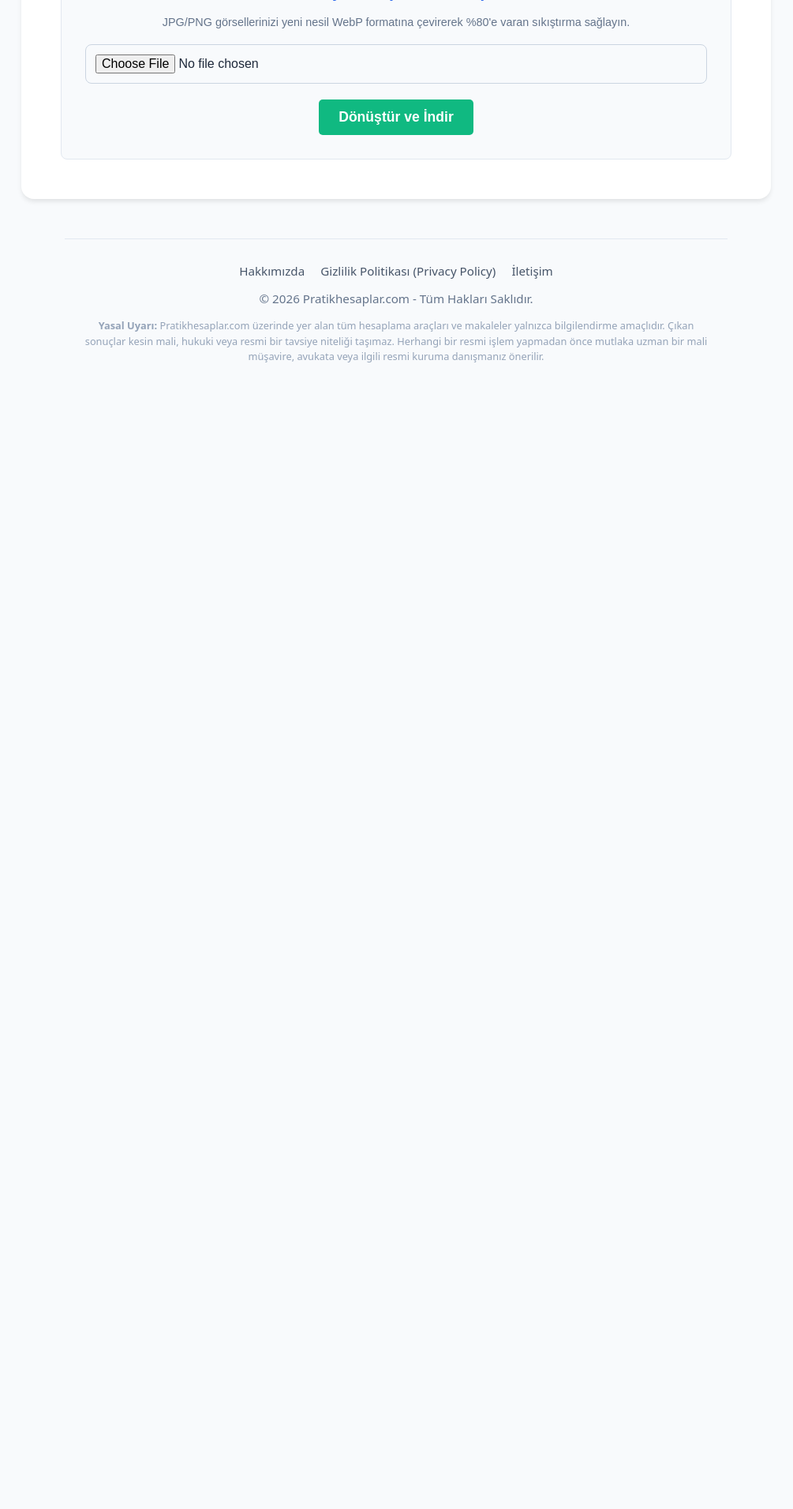
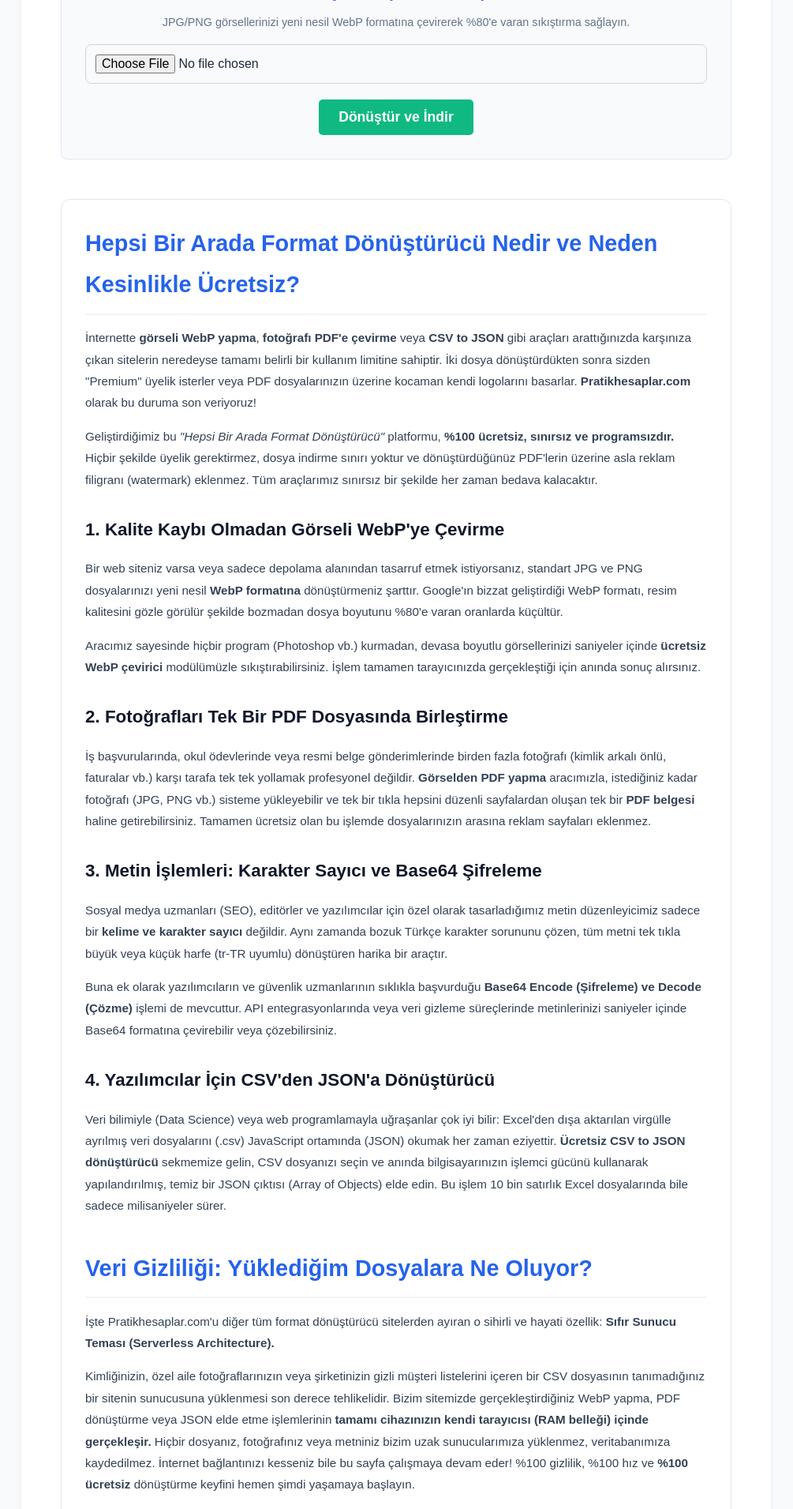
Before and after one commit to cempolat172-arch/pratikhesaplar, a FastAPI app: page /format-donusturucu in a window 1280 px wide. Shown: the part 677-2588 px from the top of the page at 79% size, without its empty margins (138-1143 px from the left). Before the commit the page ends 1136 px from the top, so only its background shows below. Run offline with FastAPI, Linux system fonts and the light colour scheme; data that the repository does not hold is empty; some libraries are stand-ins or nearby versions.

Commit message:
SEO: Donusturucu aracinin altina 600+ kelimelik %100 ozgun SEO aciklamalari eklendi.

```diff
--- a/templates/donusturucu.html
+++ b/templates/donusturucu.html
@@ -60,6 +60,32 @@
             <pre id="jsonOutput" style="background: #1e293b; color: #a5b4fc; padding: 20px; margin-top: 20px; max-height: 250px; overflow: auto; border-radius: 8px; text-align: left; font-size: 0.9rem; display: none;"></pre>
         </div>
     </div>
+
+    <!-- SEO ve Aciklama Alani -->
+    <div class="seo-content" style="max-width: 900px; margin: 50px auto; padding: 30px; background: #ffffff; border-radius: 12px; border: 1px solid #e2e8f0; line-height: 1.8; color: #334155; font-family: sans-serif;">
+        <h2 style="color: var(--primary); font-size: 1.8rem; margin-top: 0;">Hepsi Bir Arada Format Dönüştürücü Nedir ve Neden Kesinlikle Ücretsiz?</h2>
+        <p>İnternette <strong>görseli WebP yapma</strong>, <strong>fotoğrafı PDF'e çevirme</strong> veya <strong>CSV to JSON</strong> gibi araçları arattığınızda karşınıza çıkan sitelerin neredeyse tamamı belirli bir kullanım limitine sahiptir. İki dosya dönüştürdükten sonra sizden "Premium" üyelik isterler veya PDF dosyalarınızın üzerine kocaman kendi logolarını basarlar. <strong>Pratikhesaplar.com</strong> olarak bu duruma son veriyoruz!</p>
+        <p>Geliştirdiğimiz bu <em>"Hepsi Bir Arada Format Dönüştürücü"</em> platformu, <strong>%100 ücretsiz, sınırsız ve programsızdır.</strong> Hiçbir şekilde üyelik gerektirmez, dosya indirme sınırı yoktur ve dönüştürdüğünüz PDF'lerin üzerine asla reklam filigranı (watermark) eklenmez. Tüm araçlarımız sınırsız bir şekilde her zaman bedava kalacaktır.</p>
+
+        <h3 style="color: #0f172a; margin-top: 30px; font-size: 1.4rem;">1. Kalite Kaybı Olmadan Görseli WebP'ye Çevirme</h3>
+        <p>Bir web siteniz varsa veya sadece depolama alanından tasarruf etmek istiyorsanız, standart JPG ve PNG dosyalarınızı yeni nesil <strong>WebP formatına</strong> dönüştürmeniz şarttır. Google'ın bizzat geliştirdiği WebP formatı, resim kalitesini gözle görülür şekilde bozmadan dosya boyutunu %80'e varan oranlarda küçültür.</p>
+        <p>Aracımız sayesinde hiçbir program (Photoshop vb.) kurmadan, devasa boyutlu görsellerinizi saniyeler içinde <strong>ücretsiz WebP çevirici</strong> modülümüzle sıkıştırabilirsiniz. İşlem tamamen tarayıcınızda gerçekleştiği için anında sonuç alırsınız.</p>
+
+        <h3 style="color: #0f172a; margin-top: 30px; font-size: 1.4rem;">2. Fotoğrafları Tek Bir PDF Dosyasında Birleştirme</h3>
+        <p>İş başvurularında, okul ödevlerinde veya resmi belge gönderimlerinde birden fazla fotoğrafı (kimlik arkalı önlü, faturalar vb.) karşı tarafa tek tek yollamak profesyonel değildir. <strong>Görselden PDF yapma</strong> aracımızla, istediğiniz kadar fotoğrafı (JPG, PNG vb.) sisteme yükleyebilir ve tek bir tıkla hepsini düzenli sayfalardan oluşan tek bir <strong>PDF belgesi</strong> haline getirebilirsiniz. Tamamen ücretsiz olan bu işlemde dosyalarınızın arasına reklam sayfaları eklenmez.</p>
+
+        <h3 style="color: #0f172a; margin-top: 30px; font-size: 1.4rem;">3. Metin İşlemleri: Karakter Sayıcı ve Base64 Şifreleme</h3>
+        <p>Sosyal medya uzmanları (SEO), editörler ve yazılımcılar için özel olarak tasarladığımız metin düzenleyicimiz sadece bir <strong>kelime ve karakter sayıcı</strong> değildir. Aynı zamanda bozuk Türkçe karakter sorununu çözen, tüm metni tek tıkla büyük veya küçük harfe (tr-TR uyumlu) dönüştüren harika bir araçtır.</p>
+        <p>Buna ek olarak yazılımcıların ve güvenlik uzmanlarının sıklıkla başvurduğu <strong>Base64 Encode (Şifreleme) ve Decode (Çözme)</strong> işlemi de mevcuttur. API entegrasyonlarında veya veri gizleme süreçlerinde metinlerinizi saniyeler içinde Base64 formatına çevirebilir veya çözebilirsiniz.</p>
+
+        <h3 style="color: #0f172a; margin-top: 30px; font-size: 1.4rem;">4. Yazılımcılar İçin CSV'den JSON'a Dönüştürücü</h3>
+        <p>Veri bilimiyle (Data Science) veya web programlamayla uğraşanlar çok iyi bilir: Excel'den dışa aktarılan virgülle ayrılmış veri dosyalarını (.csv) JavaScript ortamında (JSON) okumak her zaman eziyettir. <strong>Ücretsiz CSV to JSON dönüştürücü</strong> sekmemize gelin, CSV dosyanızı seçin ve anında bilgisayarınızın işlemci gücünü kullanarak yapılandırılmış, temiz bir JSON çıktısı (Array of Objects) elde edin. Bu işlem 10 bin satırlık Excel dosyalarında bile sadece milisaniyeler sürer.</p>
+
+        <h2 style="color: var(--primary); margin-top: 40px; font-size: 1.8rem;">Veri Gizliliği: Yüklediğim Dosyalara Ne Oluyor?</h2>
+        <p>İşte Pratikhesaplar.com'u diğer tüm format dönüştürücü sitelerden ayıran o sihirli ve hayati özellik: <strong>Sıfır Sunucu Teması (Serverless Architecture).</strong></p>
+        <p>Kimliğinizin, özel aile fotoğraflarınızın veya şirketinizin gizli müşteri listelerini içeren bir CSV dosyasının tanımadığınız bir sitenin sunucusuna yüklenmesi son derece tehlikelidir. Bizim sitemizde gerçekleştirdiğiniz WebP yapma, PDF dönüştürme veya JSON elde etme işlemlerinin <strong>tamamı cihazınızın kendi tarayıcısı (RAM belleği) içinde gerçekleşir.</strong> Hiçbir dosyanız, fotoğrafınız veya metniniz bizim uzak sunucularımıza yüklenmez, veritabanımıza kaydedilmez. İnternet bağlantınızı kesseniz bile bu sayfa çalışmaya devam eder! %100 gizlilik, %100 hız ve <strong>%100 ücretsiz</strong> dönüştürme keyfini hemen şimdi yaşamaya başlayın.</p>
+    </div>
+
 </div>
 
 <script src="https://cdnjs.cloudflare.com/ajax/libs/jspdf/2.5.1/jspdf.umd.min.js"></script>
```
